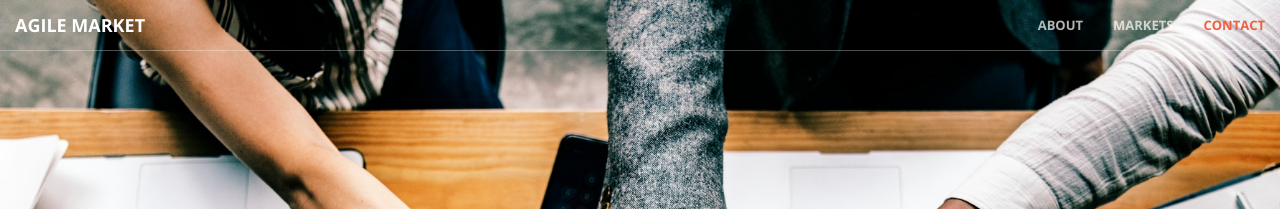
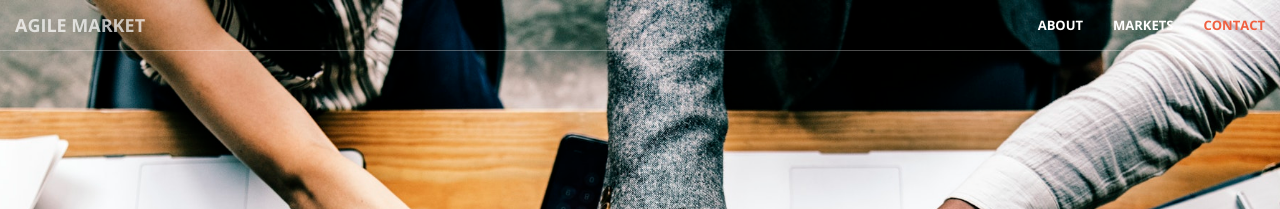
Before and after one commit to joecity/agilemarket, a Jekyll site: the page built from index.html, in a window 1280 px wide. Shown: the top 209 px of the page. Built offline with Jekyll 4.4.1, drawn with Linux system fonts in a browser that asks for light colours.

Commit message:
Updated nav styles to white

```diff
--- a/_sass/_base.scss
+++ b/_sass/_base.scss
@@ -112,17 +112,17 @@
         background-color: transparent;
         border-color: rgba(white, .3);
         .navbar-header .navbar-brand {
-            color: rgba(#FF6A00, 1);
+            color: rgba(White, 1);
             &:hover,
             &:focus {
-                color: white;
+                color: rgba(White, 0.7);
             }
         }
         .nav > li > a,
         .nav > li > a:focus {
-            color: rgba(white, .7);
+            color: rgba(white, 1);
             &:hover {
-                color: white;
+                color: rgba(white, .7);
             }
         }
         &.affix {
```
